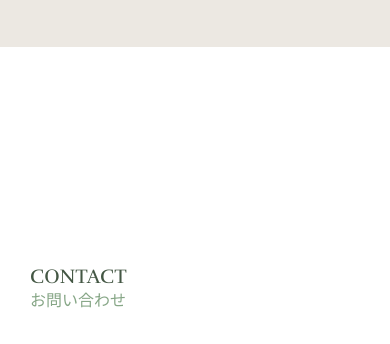
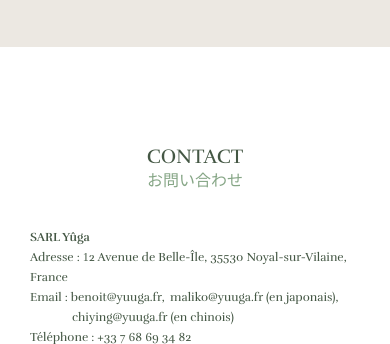
Before and after one commit to yugaWeb/yuga, a website: page index.html in a window 390 px wide. Shown: the part 8070-8414 px from the top of the page. Drawn offline with nearby package versions, Linux system fonts and the light colour scheme; a web font is replaced by a local one.

Commit message:
[!]fix contact rwd ui

```diff
--- a/css/main.css
+++ b/css/main.css
@@ -804,6 +804,14 @@ footer {
   .contact {
     flex-direction: column;
   }
+  .contact h2,.contact .subtitle_text{
+    text-align: center;
+  }
+}
+@media (max-width: 768px) {
+  .contact-wrap{
+    margin: -120px 0 0 0;
+  }
 }
 .contact__left {
   width: 100%;
--- a/index.html
+++ b/index.html
@@ -880,8 +880,8 @@
             </div>
         </section>
 
-        <section class="container bg-white">
-            <div class="contact ">
+        <section class="container bg-white contact-wrap">
+            <div class="contact">
                 <div class="contact__left">
                     <h2 class="f-30_20 text-g-d">CONTACT</h2>
                     <p class="text-g-l subtitle_text">お問い合わせ</p>
```
